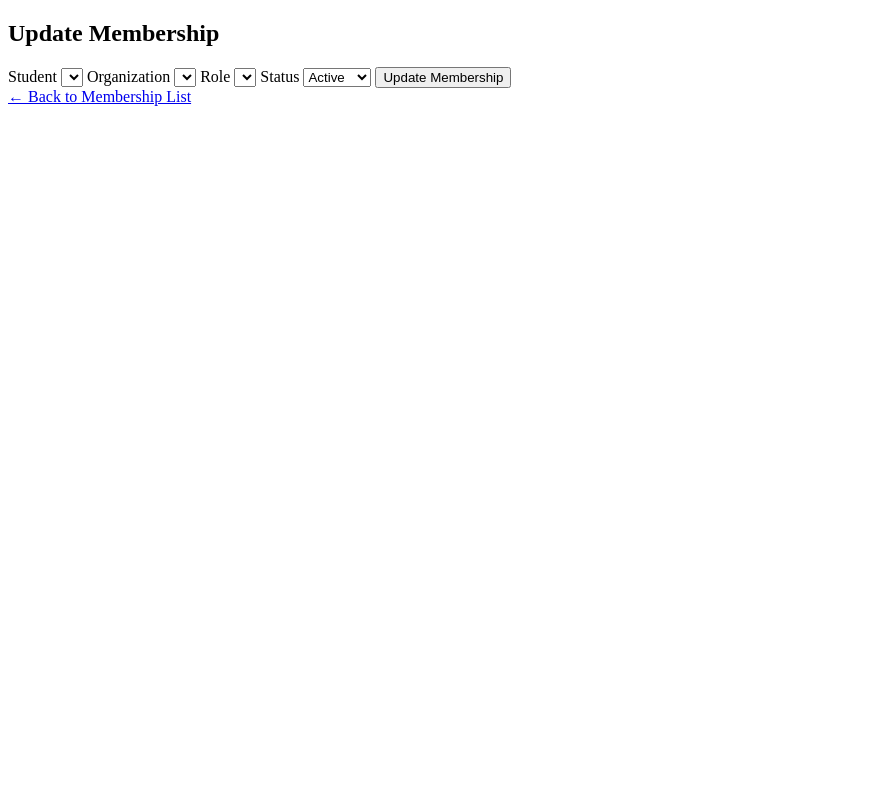
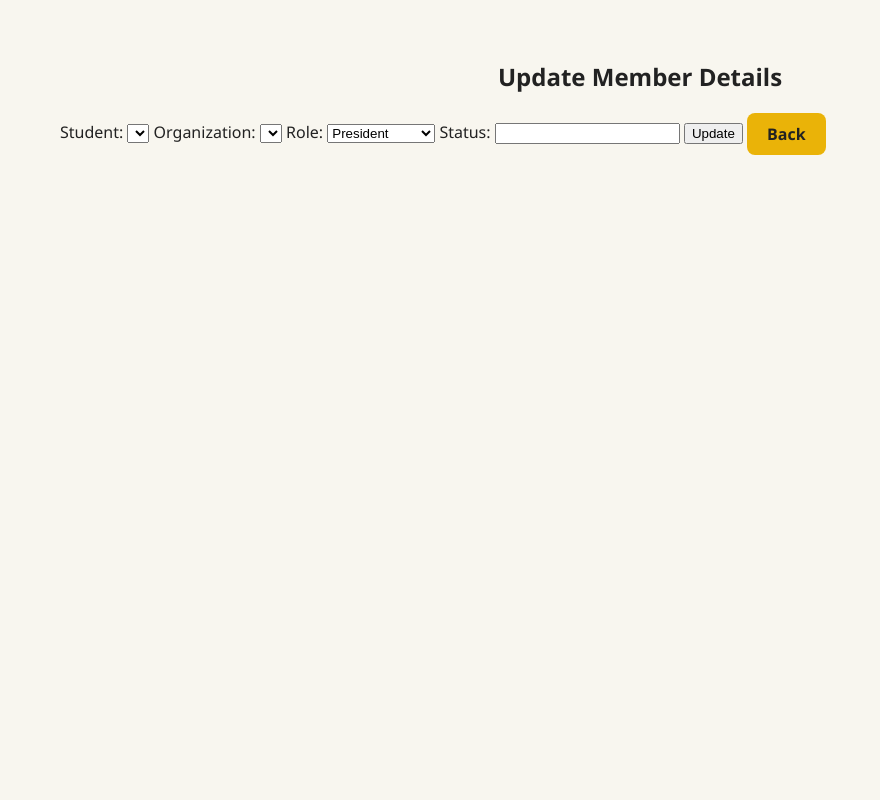
Before and after one commit to chescasxtn/127PROJECT_OrangeRectangle, a Flask app: page /update/7 in a window 1280 px wide. Shown: the whole page, without its empty margins (0-880 px from the left). Run offline with Flask 3, Linux system fonts and the light colour scheme; data comes from the database, SQL or seed files in the repository; data that the repository does not hold is empty.

Commit message:
feat: update members of the org

```diff
--- a/app.py
+++ b/app.py
@@ -7,7 +7,7 @@ app = Flask(__name__)
 # MariaDB connection settings (update these with your actual credentials)
 DB_CONFIG = {
     'user': 'root',        # <-- change this
-    'password': '1029pqwo',    # <-- change this
+    'password': 'Assnee23!',    # <-- change this
     'host': 'localhost',
     'database': '127project'     # <-- change this
 }
@@ -196,7 +196,7 @@ def update(membership_id):
     cur.execute("SELECT org_id, org_name FROM organizations")
     orgs = cur.fetchall()
 
-    cur.execute("SELECT role_id, role_name FROM roles")
+    cur.execute("SELECT role_id, role_name FROM org_roles")
     roles = cur.fetchall()
 
     cur.close()
--- a/templates/update_membership.html
+++ b/templates/update_membership.html
@@ -1,56 +1,48 @@
 <!DOCTYPE html>
-<html lang="en">
+<html>
 <head>
-    <meta charset="UTF-8">
-    <title>Update Membership</title>
+    <title>Update Member</title>
+    <link rel="stylesheet" href="{{ url_for('static', filename='style.css') }}">
 </head>
 <body>
-
-    <h2>Update Membership</h2>
-
-    <form method="post">
-        <label for="student_id">Student</label>
-        <select name="student_id" id="student_id" required>
+<div class="container">
+    <main class="main">
+    <h2 style="text-align:center;">Update Member Details</h2>
+    <form method="POST">
+        <label for="student_id">Student:</label>
+        <select name="student_id" required>
             {% for student in students %}
-                <option value="{{ student.student_id }}"
-                    {% if student.student_id == membership.student_id %}selected{% endif %}>
+                <option value="{{ student.student_id }}" {% if student.student_id == membership.student_id %}selected{% endif %}>
                     {{ student.student_name }}
                 </option>
             {% endfor %}
         </select>
 
-        <label for="org_id">Organization</label>
-        <select name="org_id" id="org_id" required>
+        <label for="org_id">Organization:</label>
+        <select name="org_id" required>
             {% for org in orgs %}
-                <option value="{{ org.org_id }}"
-                    {% if org.org_id == membership.org_id %}selected{% endif %}>
+                <option value="{{ org.org_id }}" {% if org.org_id == membership.org_id %}selected{% endif %}>
                     {{ org.org_name }}
                 </option>
             {% endfor %}
         </select>
 
-        <label for="role_id">Role</label>
-        <select name="role_id" id="role_id" required>
+        <label for="role_id">Role:</label>
+        <select name="role_id" required>
             {% for role in roles %}
-                <option value="{{ role.role_id }}"
-                    {% if role.role_id == membership.role_id %}selected{% endif %}>
+                <option value="{{ role.role_id }}" {% if role.role_id == membership.role_id %}selected{% endif %}>
                     {{ role.role_name }}
                 </option>
             {% endfor %}
         </select>
 
-        <label for="status">Status</label>
-        <select name="status" id="status" required>
-            <option value="active" {% if membership.status == 'active' %}selected{% endif %}>Active</option>
-            <option value="inactive" {% if membership.status == 'inactive' %}selected{% endif %}>Inactive</option>
-        </select>
+        <label for="status">Status:</label>
+        <input type="text" name="status" value="{{ membership.status }}" required>
 
-        <button type="submit">Update Membership</button>
+        <button type="submit">Update</button>
+        <a class="btn" href="{{ url_for('index') }}">Back</a>
     </form>
-
-    <div class="back-link">
-        <a href="{{ url_for('index') }}">← Back to Membership List</a>
-    </div>
-
+</main>
+</div>
 </body>
 </html>
```
Also changed, not shown: README.md (added).
